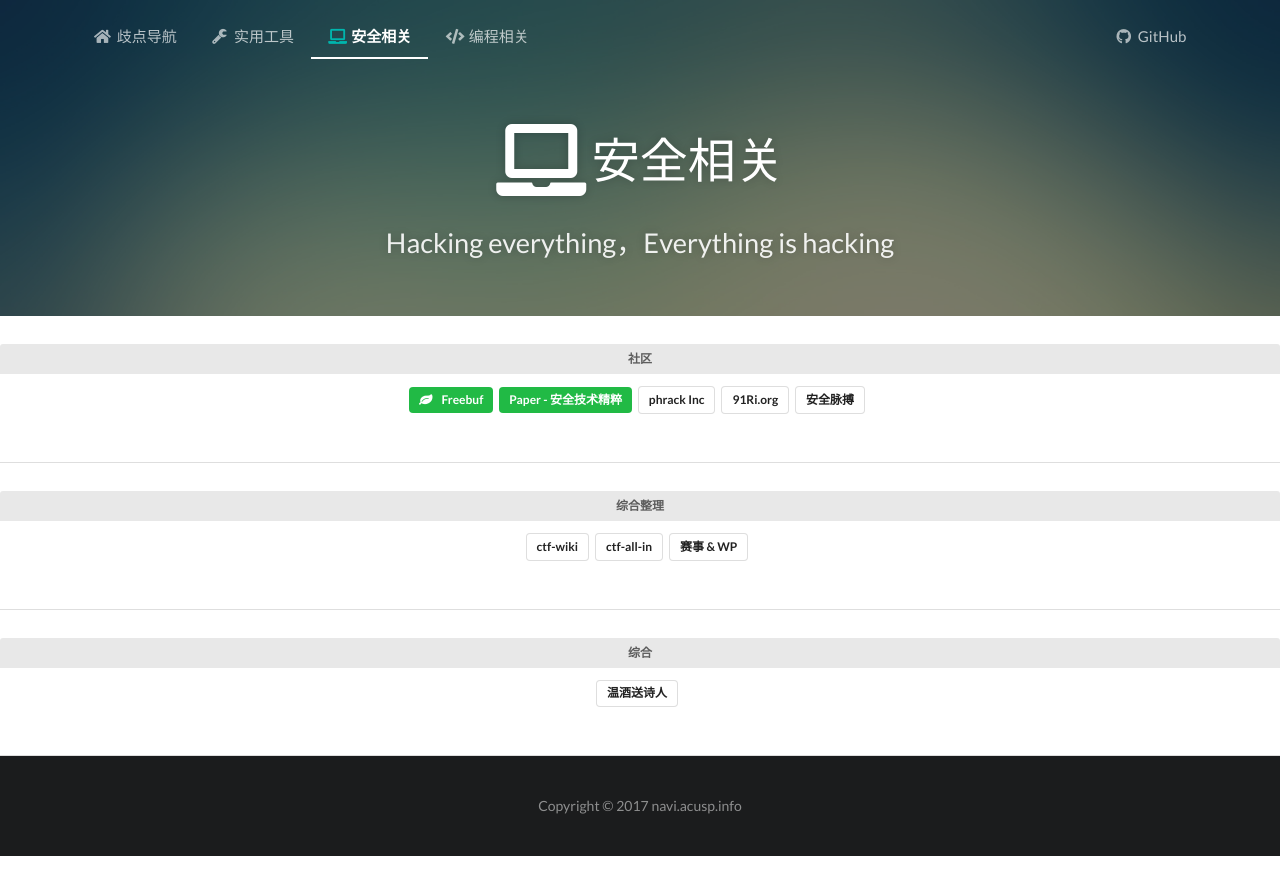
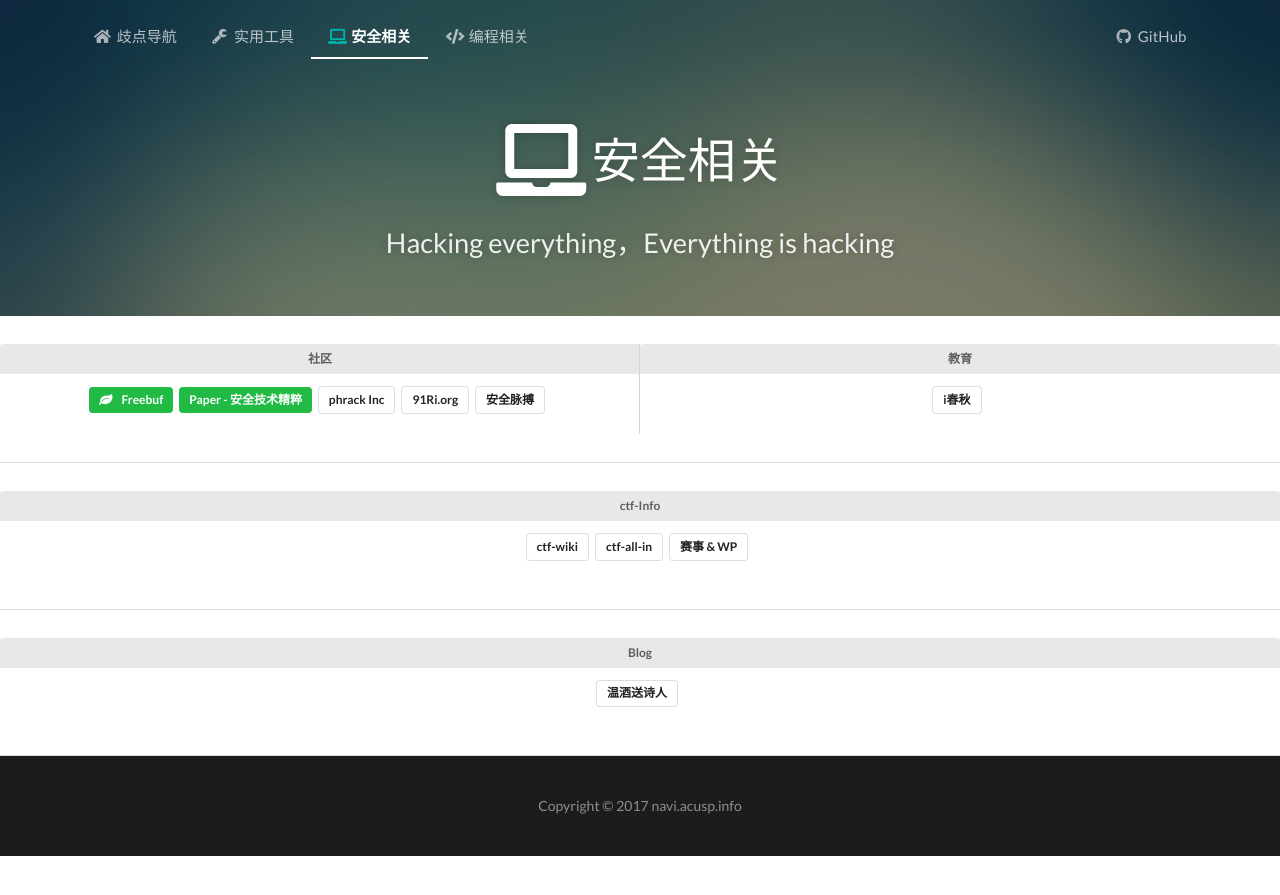
Before and after one commit to acusp/AC-Navi, a Jekyll site: the page built from security/index.html, in a window 1280 px wide. Shown: the top 895 px of the page. Built offline with Jekyll 4.4.1, drawn with Linux system fonts in a browser that asks for light colours; comment, search, counter and statistics services are not loaded.

Commit message:
Update catalogs

```diff
--- a/_data/security_links.yml
+++ b/_data/security_links.yml
@@ -23,10 +23,16 @@
       style: basic
       url: https://www.secpulse.com/
 
+  - category: 教育
+    links:
+    - name: i春秋
+      style: basic
+      url: https://www.ichunqiu.com
+
 
 - section: CTF
   categories:
-  - category: 综合整理
+  - category: ctf-Info
     links:
     - name: ctf-wiki
       style: basic
@@ -44,7 +50,7 @@
 
 - section: BLOG
   categories:
-  - category: 综合
+  - category: Blog
     links:
     - name: 温酒送诗人
       style: basic
```
Also changed, not shown: _data/program_links.yml (+10 -1 lines).
